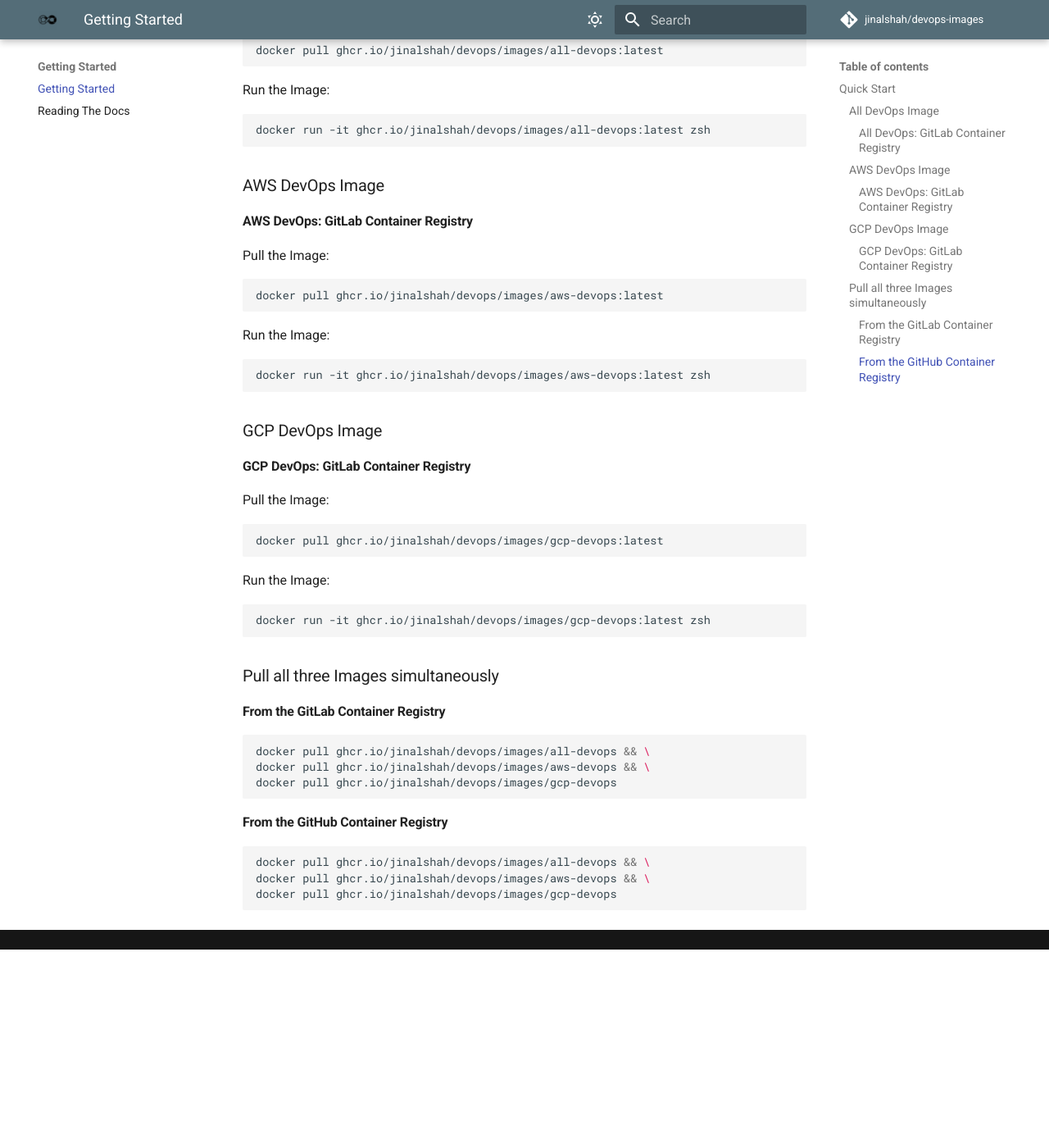
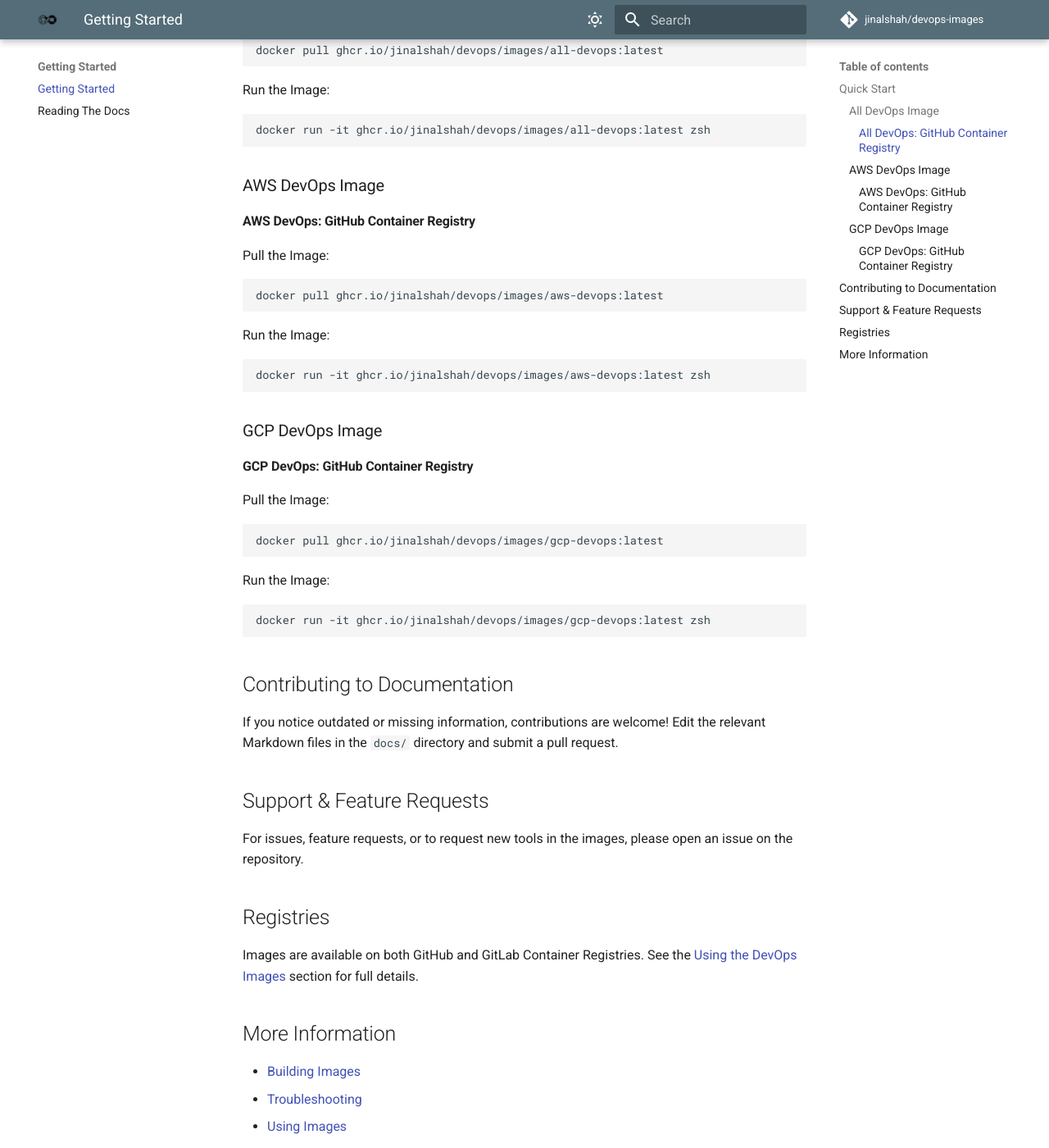
Before and after one commit to jinalshah/devops-images, an MkDocs documentation site: the page built from docs/index.md, in a window 1280 px wide and 1400 px high, scrolled down 608 px. Shown: the whole window at 82% size. Built offline with MkDocs 1.6.1 and Material for MkDocs 9.7.7, drawn with Linux system fonts in a browser that asks for light colours; comment, search, counter and statistics services are not loaded; before the commit the page ends 1766 px from its top, so only the background shows below that; some of the changed text lies outside the part shown.

Commit message:
docs: update and enhance documentation for usage, building, troubleshooting, and contributing

````diff
--- a/docs/index.md
+++ b/docs/index.md
@@ -5,14 +5,14 @@
 There are three types of DevOps Images available for use:
 
 - All-DevOps: Contains tools for both AWS and GCP environments.
-- AWS-DevOps: Contains tools for both AWS environments.
-- GCP-DevOps: Contains tools for both GCP environments.
+- AWS-DevOps: Contains tools for AWS environments.
+- GCP-DevOps: Contains tools for GCP environments.
 
 ## Quick Start
 
 ### All DevOps Image
 
-#### All DevOps: GitLab Container Registry
+#### All DevOps: GitHub Container Registry
 
 Pull the Image:
 
@@ -28,7 +28,7 @@
 
 ### AWS DevOps Image
 
-#### AWS DevOps: GitLab Container Registry
+#### AWS DevOps: GitHub Container Registry
 
 Pull the Image:
 
@@ -44,7 +44,7 @@
 
 ### GCP DevOps Image
 
-#### GCP DevOps: GitLab Container Registry
+#### GCP DevOps: GitHub Container Registry
 
 Pull the Image:
 
@@ -58,20 +58,20 @@
 docker run -it ghcr.io/jinalshah/devops/images/gcp-devops:latest zsh
 ```
 
-### Pull all three Images simultaneously
+## Contributing to Documentation
 
-#### From the GitLab Container Registry
+If you notice outdated or missing information, contributions are welcome! Edit the relevant Markdown files in the `docs/` directory and submit a pull request.
 
-```bash
-docker pull ghcr.io/jinalshah/devops/images/all-devops && \
-docker pull ghcr.io/jinalshah/devops/images/aws-devops && \
-docker pull ghcr.io/jinalshah/devops/images/gcp-devops
-```
+## Support & Feature Requests
 
-#### From the GitHub Container Registry
+For issues, feature requests, or to request new tools in the images, please open an issue on the repository.
 
-```bash
-docker pull ghcr.io/jinalshah/devops/images/all-devops && \
-docker pull ghcr.io/jinalshah/devops/images/aws-devops && \
-docker pull ghcr.io/jinalshah/devops/images/gcp-devops
-```
+## Registries
+
+Images are available on both GitHub and GitLab Container Registries. See the [Using the DevOps Images](use-images/index.md) section for full details.
+
+## More Information
+
+- [Building Images](build-images/index.md)
+- [Troubleshooting](troubleshooting/index.md)
+- [Using Images](use-images/index.md)
--- a/docs/use-images/index.md
+++ b/docs/use-images/index.md
@@ -15,10 +15,53 @@
 
 Additional details on what the images contain can be found within the [Dockerfile](../../Dockerfile).
 
-The images are available on the GitLab Container Registry and the GitHub Container Registry. The links to both registy have been listed below:
+The images are available on the GitLab Container Registry and the GitHub Container Registry. The links to both registries have been listed below:
 
 | Image Type | GitLab Container Registry                                                                                     | GitHub Container Registry  |
 |------------|---------------------------------------------------------------------------------------------------------------|----------------------------|
 | All DevOps | [jinal-shah/devops/images/all-devops](https://gitlab.com/jinal-shah/devops/images/container_registry/2301277) | [devops/images/all-devops](https://github.com/users/jinalshah/packages/container/package/devops%2Fimages%2Fall-devops) |
 | AWS DevOps | [jinal-shah/devops/images/aws-devops](https://gitlab.com/jinal-shah/devops/images/container_registry/2301280) | [devops/images/aws-devops](https://github.com/users/jinalshah/packages/container/package/devops%2Fimages%2Faws-devops) |
 | GCP DevOps | [jinal-shah/devops/images/gcp-devops](https://gitlab.com/jinal-shah/devops/images/container_registry/2301282) | [devops/images/gcp-devops](https://github.com/users/jinalshah/packages/container/package/devops%2Fimages%2Fgcp-devops) |
+
+---
+
+## Updating Images
+
+To pull the latest version of any image:
+
+```bash
+docker pull ghcr.io/jinalshah/devops/images/all-devops:latest
+```
+
+Replace `all-devops` with `aws-devops` or `gcp-devops` as needed.
+
+## Using with Docker Compose
+
+You can use these images as a base in your own `docker-compose.yml` files. Example:
+
+```yaml
+services:
+  devops:
+    image: ghcr.io/jinalshah/devops/images/all-devops:latest
+    command: zsh
+    volumes:
+      - ./:/workspace
+```
+
+## Customizing Containers
+
+To add your own tools or configuration, extend the image in your own Dockerfile:
+
+```dockerfile
+FROM ghcr.io/jinalshah/devops/images/all-devops:latest
+RUN pip install <your-tool>
+```
+
+## Registry Notes
+
+- The GitHub Container Registry is recommended for most users.
+- The GitLab Container Registry is provided for compatibility and redundancy.
+
+---
+
+For more details, see the [Getting Started](../index.md) and [Building Images](../build-images/index.md) sections.
````
Also changed, not shown: other parts of docs/use-images/index.md (+2 -2 lines), docs/build-images/index.md (+42 -2 lines), docs/reading-the-docs.md (+14 -2 lines), docs/troubleshooting/index.md (+21 -2 lines).
